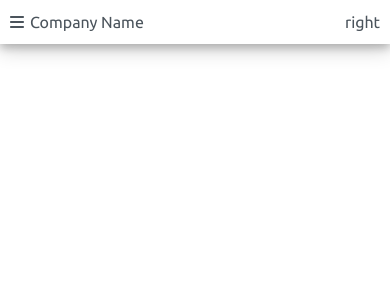
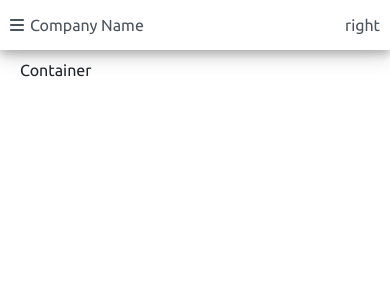
Before and after one commit to sumeet030990/react-dashboard, a React (Create React App) app: page / in a window 390 px wide. Shown: the top 300 px of the page. Built offline with nearby package versions, Linux system fonts and the light colour scheme.

Commit message:
completed sidebar and navbar

```diff
--- a/src/App.css
+++ b/src/App.css
@@ -2,3 +2,35 @@
   position: relative;
   width: 100%;
 }
+.full-height {
+  height: 100vh;
+}
+.main-section{
+  height: calc(100vh - 50px);
+  display: flex;
+  overflow: hidden; /* Ensure the sidebar and container are not affected by overflow */
+}
+
+.main-container {
+   flex: 1;
+  margin-left: 250px; /* Adjust margin to accommodate the width of the sidebar */
+  /* Additional styles for the container */
+  z-index: 0; /* Container z-index */
+  transition: 1.5s;
+}
+
+.minimized-navbar {
+  margin-left: 80px;
+  transition: 1.5s;
+}
+
+/* Mobile view */
+@media (max-width: 991px) {
+.main-container {
+  margin-left: 0px; /* Adjust margin to accommodate the width of the sidebar */
+}
+.minimized-navbar {
+  margin-left: 180px;
+  transition: 1.5s;
+}
+}
--- a/src/App.tsx
+++ b/src/App.tsx
@@ -9,8 +9,13 @@ function App() {
   return (
     <div className="App">
       <Navbar navbarToggleClick={navbarToggleClick} setNavbarToggleClick={setNavbarToggleClick} />
-      <div>
-        <Sidebar navbarToggleClick={navbarToggleClick} />
+      <div className="main-section">
+        <div>
+          <Sidebar navbarToggleClick={navbarToggleClick} />
+        </div>
+        <div className={`main-container ${navbarToggleClick ? 'minimized-navbar' : ''}`}>
+          <div className="container m-2 full-height">Container</div>
+        </div>
       </div>
     </div>
   );
--- a/src/components/Navbar/Navbar.css
+++ b/src/components/Navbar/Navbar.css
@@ -8,6 +8,7 @@
   color:var(--dark-background);
   padding: 10px;
   box-shadow: 0 4px 8px 0 rgba(0, 0, 0, 0.2), 0 6px 20px 0 rgba(0, 0, 0, 0.19);
+  height: 50px;
 }
 .toggle {
   cursor: pointer;
--- a/src/components/Sidebar/Sidebar.css
+++ b/src/components/Sidebar/Sidebar.css
@@ -6,6 +6,7 @@
   border-left: 10px solid var(--dark-background);
   transition: 1.5s;
   overflow: hidden;
+  z-index: 1; /* Ensure the sidebar is above the container */
 }
 
 .navigation.active-container {
```
